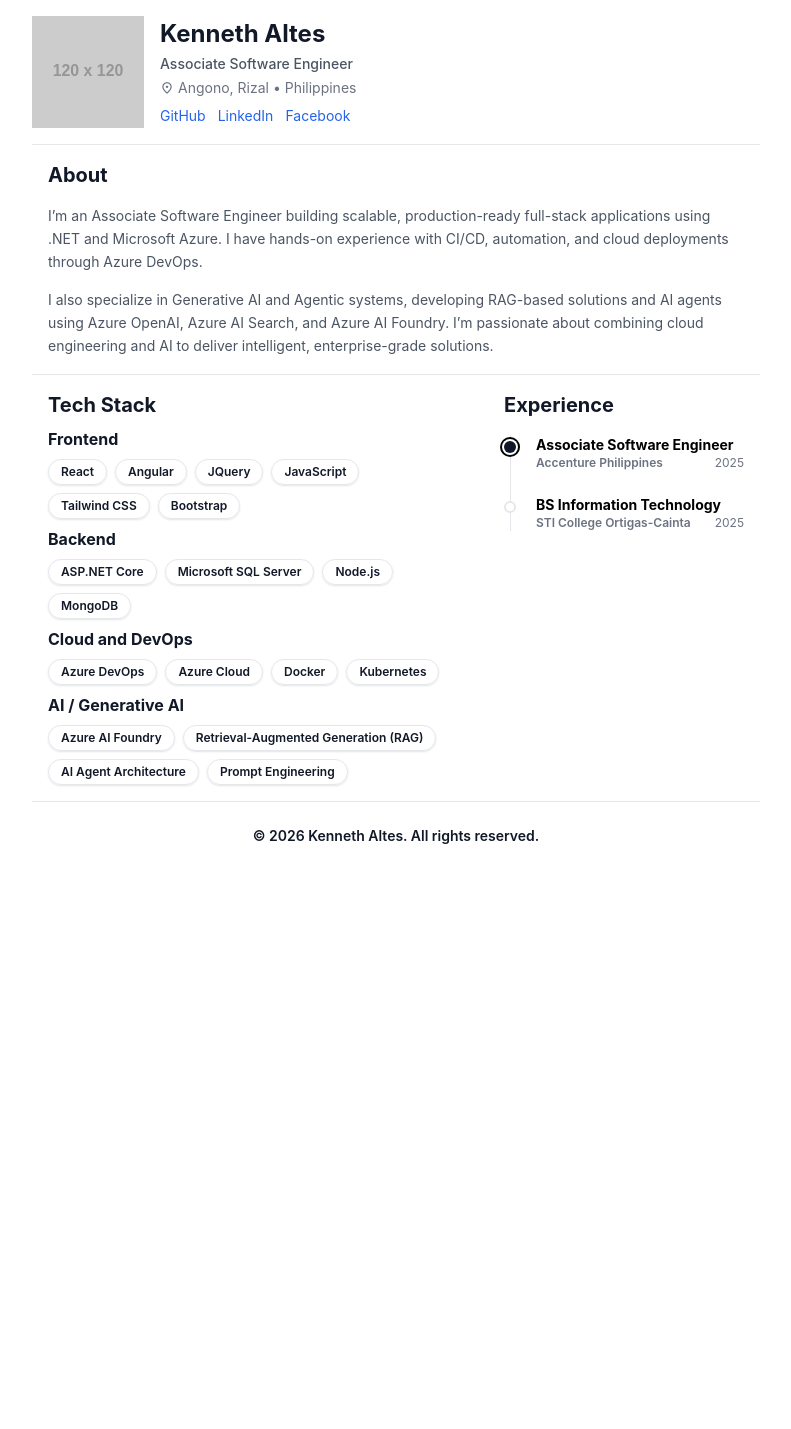
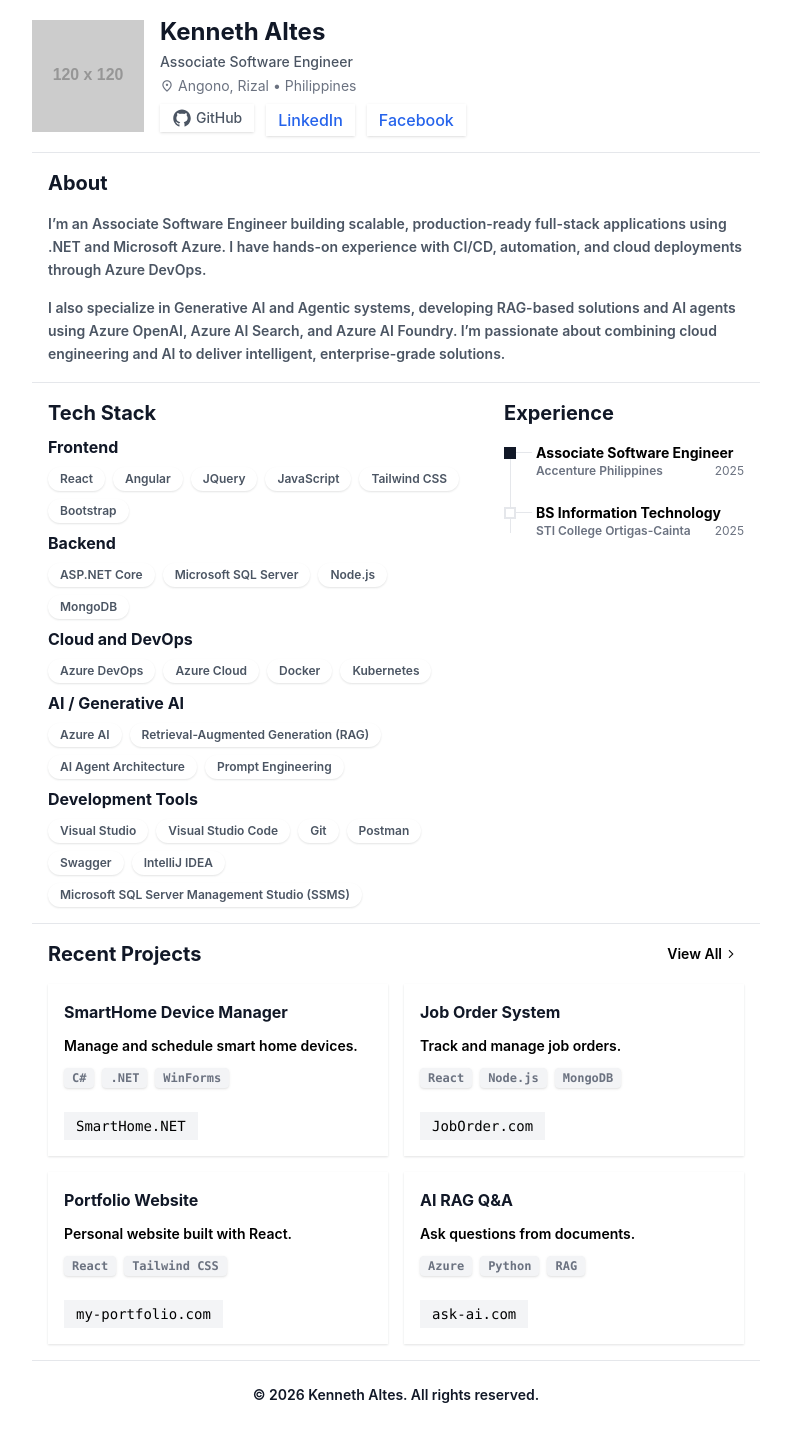
Before and after one commit to Kenn072799/my-portfolio, a React (Vite) app in the folder web-porfolio/my-portfolio/: page / in a window 1280 px wide. Shown: the whole page, without its empty margins (244-1035 px from the left). Before the commit the page ends 870 px from the top, so only its background shows below. Built offline with nearby package versions, Linux system fonts and the light colour scheme.

Commit message:
added recent project and update some files

```diff
--- a/web-porfolio/my-portfolio/index.html
+++ b/web-porfolio/my-portfolio/index.html
@@ -18,6 +18,10 @@
         font-size: 14px;
         line-height: 1;
       }
+      .arrow {
+        font-size: 10px;
+        line-height: 1;
+      }
     </style>
   </head>
   <body>
--- a/web-porfolio/my-portfolio/package.json
+++ b/web-porfolio/my-portfolio/package.json
@@ -13,6 +13,7 @@
     "@tailwindcss/vite": "^4.2.1",
     "react": "^19.2.0",
     "react-dom": "^19.2.0",
+    "react-icons": "^5.5.0",
     "react-router-dom": "^7.13.1",
     "tailwindcss": "^4.2.1"
   },
--- a/web-porfolio/my-portfolio/src/components/About.jsx
+++ b/web-porfolio/my-portfolio/src/components/About.jsx
@@ -1,5 +1,5 @@
 import React from "react";
-import Heading from "./Heading";
+import Heading from "./common/Heading";
 
 const About = () => {
   const descriptions = [
@@ -21,7 +21,7 @@
       <ul className="space-y-4">
         {descriptions.map((description, index) => (
           <li key={index}>
-            <p className="text-text-secondary text-sm leading-relaxed max-w-3xl">
+            <p className="text-text-secondary font-semibold text-sm leading-relaxed max-w-3xl">
               {description.sentence}
             </p>
           </li>
--- a/web-porfolio/my-portfolio/src/components/Experience.jsx
+++ b/web-porfolio/my-portfolio/src/components/Experience.jsx
@@ -1,5 +1,5 @@
 import React from "react";
-import Heading from "./Heading";
+import Heading from "./common/Heading";
 
 const experiences = [
   {
@@ -25,26 +25,31 @@
 
       <div className="relative">
         {/* Vertical line */}
-        <div className="absolute left-1.5 top-0 bottom-0 w-px bg-border-default" />
+        <div className="absolute left-1.5 top-1 bottom-0 w-px h-[90%] bg-border-default" />
 
         <ul className="space-y-6">
           {experiences.map((experience, index) => (
             <li key={index} className="relative pl-8">
               {/* Dot */}
               <span
-                className={`absolute left-0 top-1.5 w-3 h-3
-                  ${
-                    experience.current
-                      ? "bg-text-primary rounded-full ring-2 ring-offset-2"
-                      : "bg-white border-border-default rounded-full border-2 "
-                  }`}
+                className={`absolute  top-1 w-3 h-3 left-0
+      ${
+        experience.current
+          ? "bg-text-primary left-0"
+          : "bg-white border-border-default border-2"
+      }`}
               />
+
+              {/* Horizontal line */}
+              <span className="absolute left-3 top-2.25 w-4 -z-10 h-px bg-border-default" />
+
               {/* Content */}
               <div className="text-sm">
                 <p className="font-bold">{experience.title}</p>
+
                 <div className="flex justify-between text-text-muted text-xs">
                   <p className="font-semibold">{experience.company}</p>
-                  <p>{experience.year}</p>
+                  <p className="whitespace-nowrap">{experience.year}</p>
                 </div>
               </div>
             </li>
--- a/web-porfolio/my-portfolio/src/components/Header.jsx
+++ b/web-porfolio/my-portfolio/src/components/Header.jsx
@@ -1,4 +1,5 @@
 import React from "react";
+import { AiFillGithub } from "react-icons/ai";
 
 const Header = () => {
   return (
@@ -17,21 +18,27 @@
         </p>
 
         <p className="flex items-center gap-1 text-text-muted text-sm">
-          <span className="material-symbols-outlined leading-none">
+          <span className="material-symbols-outlined">
             location_on
           </span>
           Angono, Rizal • Philippines
         </p>
 
-        <div className="flex gap-3 pt-1 text-sm">
-          <a className="text-accent-main hover:underline" href="#">
-            GitHub
+        <div className="flex gap-3 pt-1">
+          <a
+            className="text-text-secondary font-medium hover:underline"
+            href="#"
+          >
+            <div className="shadow px-3 py-1 flex items-center gap-1">
+              <AiFillGithub className="text-xl" />
+              <p className="text-sm">GitHub</p>
+            </div>
           </a>
-          <a className="text-accent-main hover:underline" href="#">
-            LinkedIn
+          <a className="text-accent-main font-medium hover:underline" href="#">
+            <div className="shadow px-3 py-1">LinkedIn</div>
           </a>
-          <a className="text-accent-main hover:underline" href="#">
-            Facebook
+          <a className="text-accent-main font-medium hover:underline" href="#">
+            <div className="shadow px-3 py-1">Facebook</div>
           </a>
         </div>
       </div>
--- /dev/null
+++ b/web-porfolio/my-portfolio/src/components/RecentProject.jsx
@@ -0,0 +1,61 @@
+import React from "react";
+import Heading from "./common/Heading";
+import CardProject from "./card/project/CardProject";
+
+const projects = [
+  {
+    name: "SmartHome Device Manager",
+    description: "Manage and schedule smart home devices.",
+    link: "https://github.com/yourusername/smarthome-device-manager",
+    linkName: "SmartHome.NET",
+    tags: ["C#", ".NET", "WinForms"],
+  },
+  {
+    name: "Job Order System",
+    description: "Track and manage job orders.",
+    link: "https://github.com/yourusername/job-order-system",
+    linkName: "JobOrder.com",
+    tags: ["React", "Node.js", "MongoDB"],
+  },
+  {
+    name: "Portfolio Website",
+    description: "Personal website built with React.",
+    link: "https://yourdomain.com",
+    linkName: "my-portfolio.com",
+    tags: ["React", "Tailwind CSS"],
+  },
+  {
+    name: "AI RAG Q&A",
+    description: "Ask questions from documents.",
+    link: "https://github.com/yourusername/ai-rag-qna",
+    linkName: "ask-ai.com",
+    tags: ["Azure", "Python", "RAG"],
+  },
+];
+
+const RecentProject = () => {
+  return (
+    <section className="max-w-4xl mx-auto p-4 border-b border-border-default">
+      <div className="flex items-center justify-between mb-4">
+        <Heading size="md" weight="md">
+          Recent Projects
+        </Heading>
+        <button
+          className="text-sm font-semibold cursor-pointer px-2 py-1 flex items-center gap-1
+         hover:bg-gray-100 active:bg-gray-200 active:translate-x-1 duration-200 "
+        >
+          View All
+          <span class="material-symbols-outlined arrow">arrow_forward_ios</span>
+        </button>
+      </div>
+
+      <div className="grid gap-4 sm:grid-cols-2">
+        {projects.map((project, index) => (
+          <CardProject key={index} {...project} />
+        ))}
+      </div>
+    </section>
+  );
+};
+
+export default RecentProject;
--- a/web-porfolio/my-portfolio/src/components/TechStack.jsx
+++ b/web-porfolio/my-portfolio/src/components/TechStack.jsx
@@ -1,5 +1,5 @@
 import React from "react";
-import Heading from "./Heading";
+import Heading from "./common/Heading";
 
 const TechStack = () => {
   const stacks = [
@@ -25,10 +25,22 @@
     {
       title: "AI / Generative AI",
       items: [
-        "Azure AI Foundry",
+        "Azure AI",
         "Retrieval-Augmented Generation (RAG)",
         "AI Agent Architecture",
         "Prompt Engineering",
+      ],
+    },
+    {
+      title: "Development Tools",
+      items: [
+        "Visual Studio",
+        "Visual Studio Code",
+        "Git",
+        "Postman",
+        "Swagger",
+        "IntelliJ IDEA",
+        "Microsoft SQL Server Management Studio (SSMS)",
       ],
     },
   ];
@@ -49,7 +61,7 @@
             {stack.items.map((item) => (
               <li
                 key={item}
-                className="px-3 py-1 shadow-sm border border-border-default rounded-full text-xs font-semibold text-text-primary"
+                className="px-3 py-1 shadow-sm rounded-full text-xs font-semibold text-text-secondary"
               >
                 {item}
               </li>
--- /dev/null
+++ b/web-porfolio/my-portfolio/src/components/card/project/CardProject.jsx
@@ -0,0 +1,44 @@
+import React from "react";
+import Heading from "../../common/Heading";
+
+const CardProject = ({ name, description, link, linkName, tags = [] }) => {
+  return (
+    <a href={link} target="_blank" rel="noopener noreferrer" className="h-full">
+      <div
+        className="h-full p-4 shadow-sm hover:-translate-y-1 duration-200 hover:shadow-md cursor-pointer
+                      flex flex-col space-y-3"
+      >
+        {/* Title */}
+        <Heading as="h3" weight="md" className="line-clamp-2">
+          {name}
+        </Heading>
+
+        {/* Description */}
+        <p className="font-semibold text-sm line-clamp-2">{description}</p>
+
+        {/* Tags */}
+        <div className="flex flex-wrap gap-2">
+          {tags.map((tag, index) => (
+            <span
+              key={index}
+              className="px-2 py-0.5 text-xs font-mono rounded shadow font-semibold
+                         bg-bg-muted text-text-muted"
+            >
+              {tag}
+            </span>
+          ))}
+        </div>
+
+        {/* Spacer */}
+        <div className="flex-1" />
+
+        {/* Link */}
+        <p className="bg-bg-muted px-3 py-1 text-sm font-mono inline-block self-start">
+          {linkName}
+        </p>
+      </div>
+    </a>
+  );
+};
+
+export default CardProject;
--- a/web-porfolio/my-portfolio/src/pages/Home.jsx
+++ b/web-porfolio/my-portfolio/src/pages/Home.jsx
@@ -3,6 +3,7 @@
 import About from "../components/About";
 import Experience from "../components/Experience";
 import TechStack from "../components/TechStack";
+import RecentProject from "../components/RecentProject";
 
 const Home = () => {
   return (
@@ -13,6 +14,7 @@
         <TechStack />
         <Experience />
       </div>
+      <RecentProject />
     </div>
   );
 };
```
Also changed, not shown: web-porfolio/my-portfolio/src/components/common/Heading.jsx (renamed from web-porfolio/my-portfolio/src/components/Heading.jsx), 1 other file (tests, documents, lock files or other folders).
